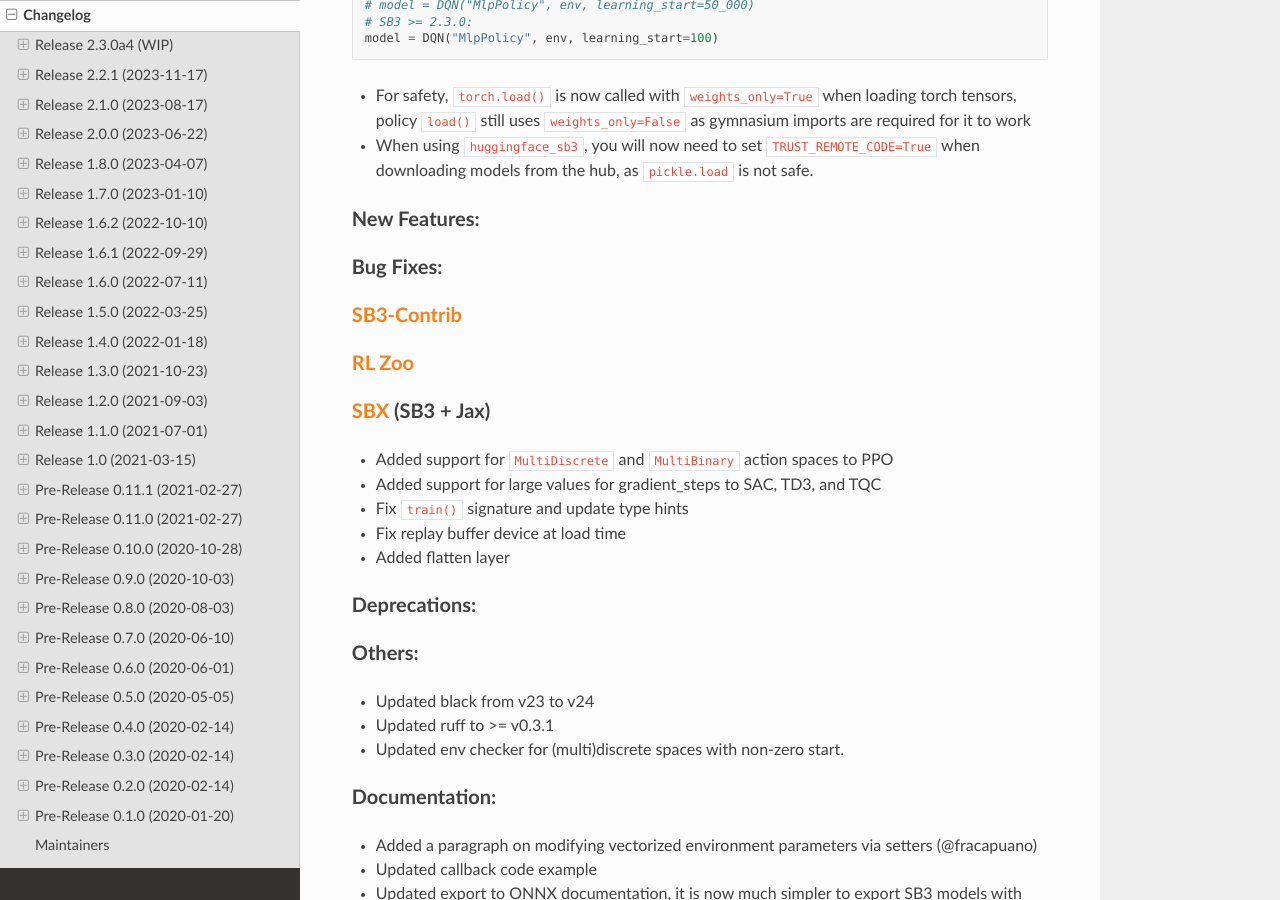
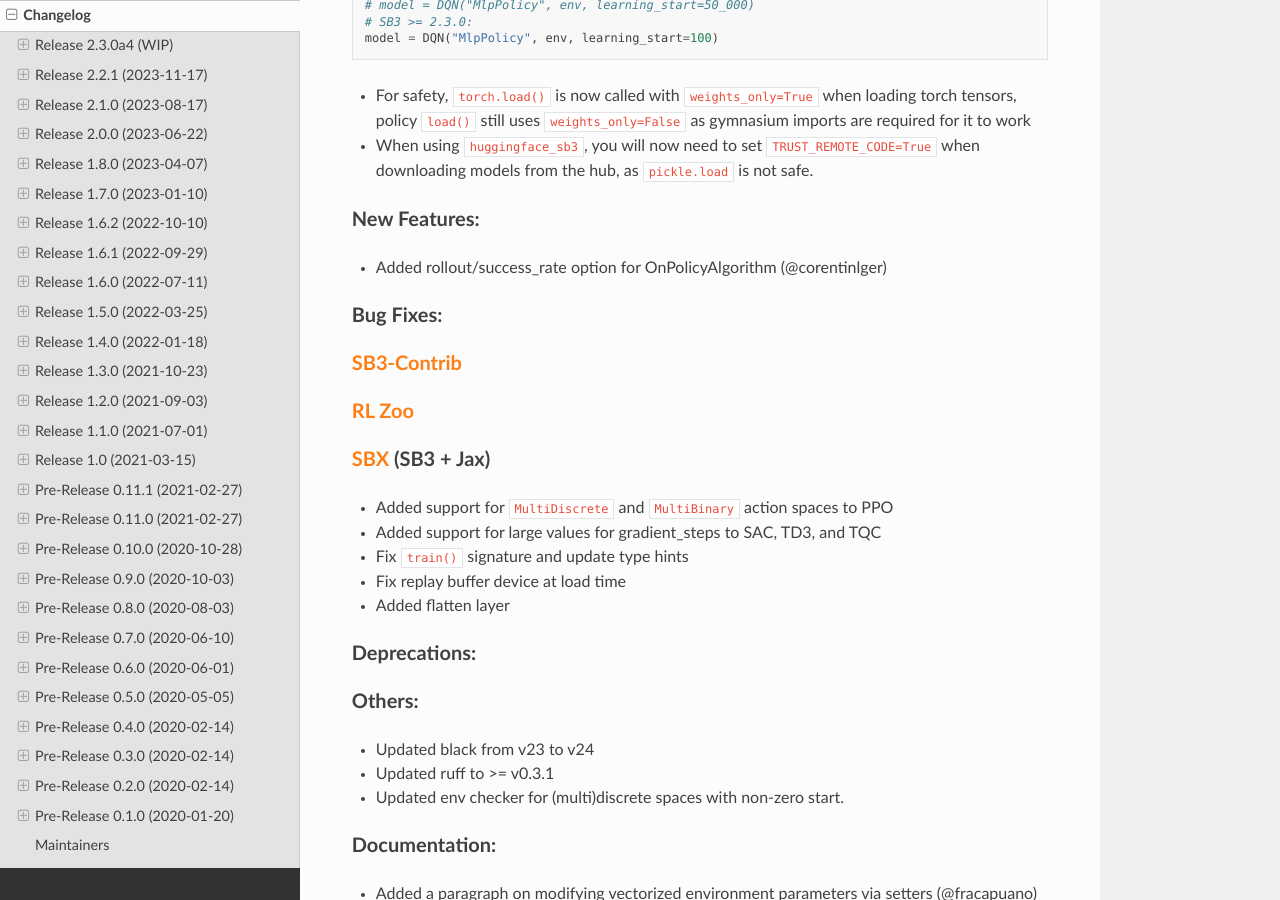
Before and after one commit to DLR-RM/stable-baselines3, a Sphinx documentation site: the page built from docs/misc/changelog.rst, in a window 1280 px wide and 900 px high, scrolled down 730 px. Built offline with Sphinx 7.4.7 and the Read the Docs theme 2.0.0, drawn with Linux system fonts in a browser that asks for light colours.

Commit message:
Update changelog

```diff
--- a/docs/misc/changelog.rst
+++ b/docs/misc/changelog.rst
@@ -41,6 +41,7 @@
 
 New Features:
 ^^^^^^^^^^^^^
+- Added rollout/success_rate option for OnPolicyAlgorithm (@corentinlger)
 
 Bug Fixes:
 ^^^^^^^^^^
```
